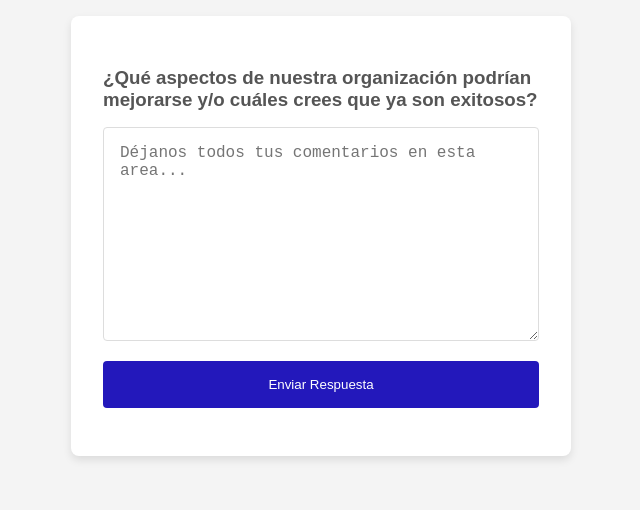
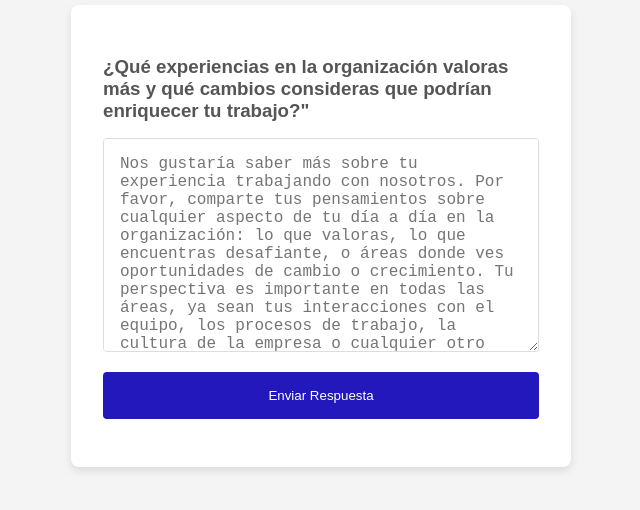
Before and after one commit to EdwinHigueraA/clima-app, a website: page public/index.html in a window 1280 px wide. Shown: the part 164-674 px from the top of the page, without its empty margins (319-959 px from the left). Drawn offline with Linux system fonts and the light colour scheme.

Commit message:
Cambio en la pregunta principal ya holder

```diff
--- a/public/index.html
+++ b/public/index.html
@@ -12,8 +12,8 @@
 <body>
 
     <div class="form-container">
-        <h3>¿Qué aspectos de nuestra organización podrían mejorarse y/o cuáles crees que ya son exitosos? </h3>
-        <textarea id="respuesta" name="respuesta" rows="10" cols="50" placeholder="Déjanos todos tus comentarios en esta area..."></textarea>
+        <h3>¿Qué experiencias en la organización valoras más y qué cambios consideras que podrían enriquecer tu trabajo?"</h3>
+        <textarea id="respuesta" name="respuesta" rows="10" cols="50" placeholder="Nos gustaría saber más sobre tu experiencia trabajando con nosotros. Por favor, comparte tus pensamientos sobre cualquier aspecto de tu día a día en la organización: lo que valoras, lo que encuentras desafiante, o áreas donde ves oportunidades de cambio o crecimiento. Tu perspectiva es importante en todas las áreas, ya sean tus interacciones con el equipo, los procesos de trabajo, la cultura de la empresa o cualquier otro elemento de tu ambiente laboral"></textarea>
 
         <button>Enviar Respuesta</button>
         <div id="loading" style="display: none;">Cargando...</div>
```
